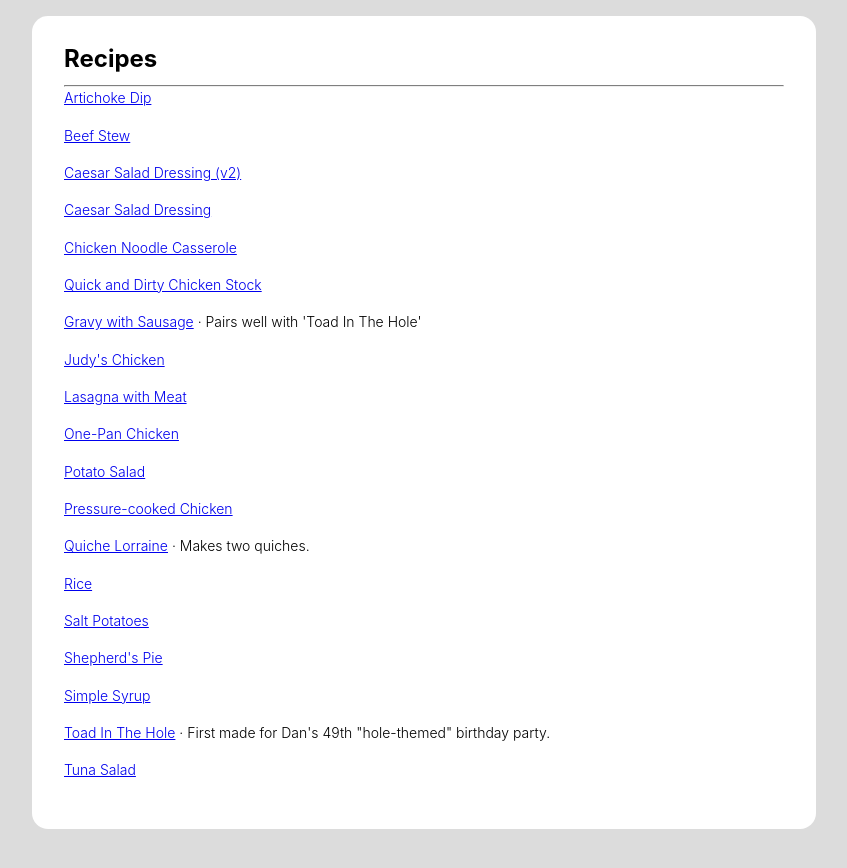
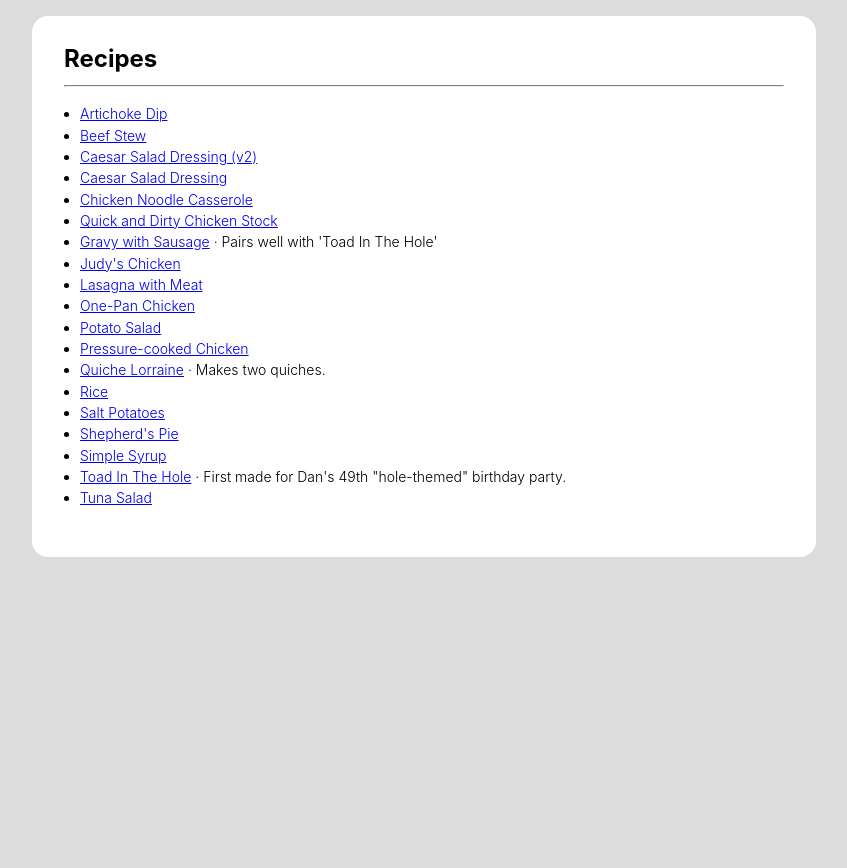
Before and after one commit to gaelanlloyd/jekyll-recipes, a Jekyll site: the page built from index.md, in a window 1280 px wide. Shown: the top 868 px of the page, without its empty margins (216-1063 px from the left). Built offline with Jekyll 4.4.1, drawn with Linux system fonts in a browser that asks for light colours.

Commit message:
Improve homepage layout

```diff
--- a/_layouts/default.html
+++ b/_layouts/default.html
@@ -6,7 +6,7 @@ layout: compress
 
   {% include head.html %}
 
-  <body>
+  <body class="homepage">
 
     <article>
 
--- a/index.md
+++ b/index.md
@@ -4,6 +4,8 @@ title: Recipes
 permalink: /
 ---
 
+<ul class="pl1">
 {% for recipe in site.recipes %}
-  <p><a href="{{ recipe.url }}">{{ recipe.title }}</a>{% if recipe.description %} &middot; {{ recipe.description }}{% endif %}{% if recipe.yield %} &middot; {{ recipe.yield }}{% endif %}</p>
+  <li><a href="{{ recipe.url }}">{{ recipe.title }}</a>{% if recipe.description %} &middot; {{ recipe.description }}{% endif %}{% if recipe.yield %} &middot; {{ recipe.yield }}{% endif %}</li>
 {% endfor %}
+</ul>
--- a/style/style.scss
+++ b/style/style.scss
@@ -71,7 +71,6 @@ code {
 
 }
 
-
 ul.ingredients {
     display: flex;
     flex-direction: column;
@@ -119,6 +118,8 @@ ul.ingredients {
 
 }
 
+.pl1 { padding-left: 1rem; }
+
 /* --- NON-MOBILE AND PRINT STYLES ------------------------------------------ */
 
 @media print, screen and (min-width: 768px ) {
```
